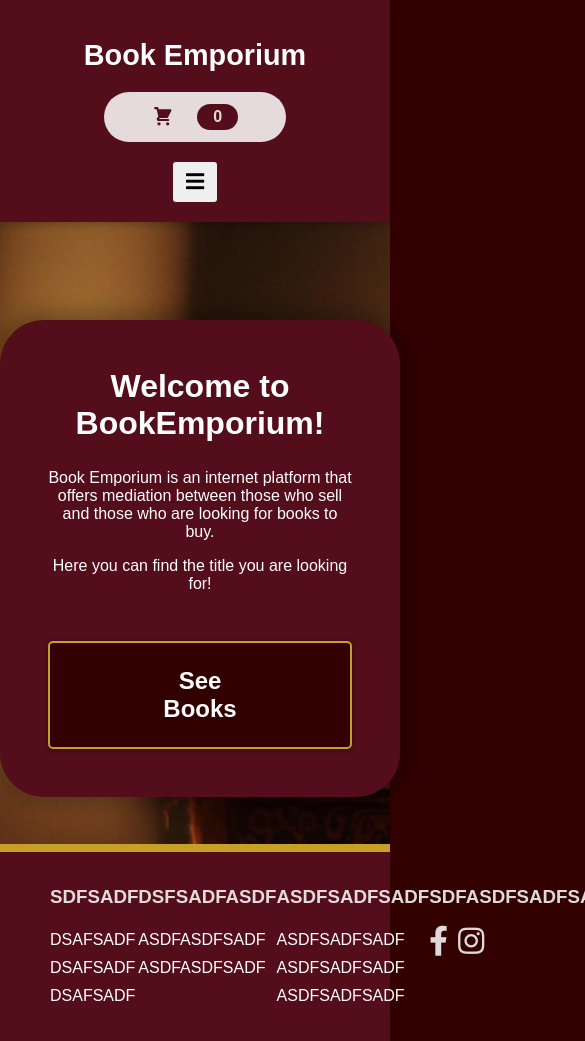
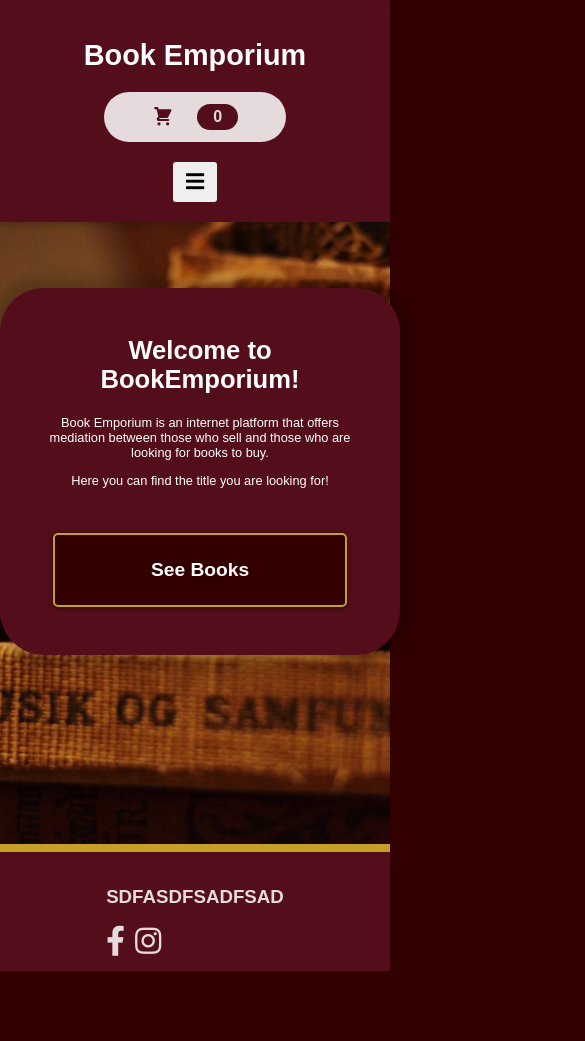
Before and after one commit to Aykut5645/Book-Emporium, a React (Create React App) app: page / in a window 390 px wide. Shown: the top 1041 px of the page, 585 px wide, since content can reach past the window. After the commit the page ends 971 px from the top, so only its background shows below. Built offline with nearby package versions, Linux system fonts and the light colour scheme; no server answers.

Commit message:
Fixed issue with logic related to adding book in Cart

```diff
--- a/src/components/Auth/Authenticate.module.css
+++ b/src/components/Auth/Authenticate.module.css
@@ -1,5 +1,5 @@
 .auth {
-    min-width: 35rem;
+    min-width: 25rem;
     padding: 3rem;
     text-align: center;
     color: #c69f26;
--- a/src/components/Book/BookSummary/BookSummary.module.css
+++ b/src/components/Book/BookSummary/BookSummary.module.css
@@ -26,6 +26,22 @@
 
 @media (max-width: 680px) {
     .summary {
-        margin-top: 20rem;
+        margin-top: 18rem;
+    }
+
+    .summary h2 {
+        font-size: 1.6rem;
+        margin-top: 0;
+    }
+
+    .summary p {
+        font-size: 0.8rem;
+    }
+
+    .summary button {
+        padding: 1.5rem 6rem;
+        margin-top: 2rem;
+        font-weight: bold;
+        font-size: 1.2rem;
     }
 }
--- a/src/components/Cart/Cart/Cart.js
+++ b/src/components/Cart/Cart/Cart.js
@@ -9,6 +9,7 @@ import { Fragment } from 'react/cjs/react.production.min';
 
 const Cart = props => {
     const cartCtx = useContext(CartContext);
+    console.log(cartCtx.totalAmount);
     const totalAmount = `$${cartCtx.totalAmount.toFixed(2)}`;
     // const hasItems = cartCtx.items.length > 0;
 
--- a/src/components/Cart/CartItem/CartItem.js
+++ b/src/components/Cart/CartItem/CartItem.js
@@ -1,7 +1,7 @@
 import classes from './CartItem.module.css';
 
 const CartItem = props => {
-    const editedPrice = `$${props.price.toFixed(2)}`;
+    const editedPrice = `$${Number(props.price).toFixed(2)}`;
 
     return (
         <li className={classes['cart-item']}>
--- a/src/components/Layout/Footer/Footer.js
+++ b/src/components/Layout/Footer/Footer.js
@@ -3,29 +3,6 @@ import classes from './Footer.module.css';
 const Footer = () => {
     return (
         <section className={classes.footer}>
-            <article className={classes['footer_col']}>
-                <h3 className={classes['footer_col_title']}>SDFSADF</h3>
-                <ul className={classes['footer_col_list']}>
-                    <li className={classes['footer_col_item']}><a href="/#">DSAFSADF</a></li>
-                    <li className={classes['footer_col_item']}><a href="/#">DSAFSADF</a></li>
-                    <li className={classes['footer_col_item']}><a href="/#">DSAFSADF</a></li>
-                </ul>
-            </article>
-            <article  className={classes['footer_col']}>
-                <h3 className={classes['footer_col_title']}>DSFSADFASDF</h3>
-                <ul className={classes['footer_col_list']}>
-                    <li className={classes['footer_col_item']}><a href="/#">ASDFASDFSADF</a></li>
-                    <li className={classes['footer_col_item']}><a href="/#">ASDFASDFSADF</a></li>
-                </ul>
-            </article>
-            <article className={classes['footer_col']}>
-                <h3 className={classes['footer_col_title']}>ASDFSADFSADF</h3>
-                <ul className={classes['footer_col_list']}>
-                    <li className={classes['footer_col_item']}><a href="/#">ASDFSADFSADF</a></li>
-                    <li className={classes['footer_col_item']}><a href="/#">ASDFSADFSADF</a></li>
-                    <li className={classes['footer_col_item']}><a href="/#">ASDFSADFSADF</a></li>
-                </ul>
-            </article>
             <article className={classes['footer_col']}>
                 <h3 className={classes['footer_col_title']}>SDFASDFSADFSAD</h3>
                 <span><i className={['fab fa-facebook-f']}></i></span>
--- a/src/components/Layout/Header/Header/Header.module.css
+++ b/src/components/Layout/Header/Header/Header.module.css
@@ -63,3 +63,9 @@
         margin-top: 1.3rem;
     }
 }
+
+@media (max-width: 370px) {
+    .initial-header {
+        text-align: center;
+    }
+}
--- a/src/contexts/cart-context/CartProvider.js
+++ b/src/contexts/cart-context/CartProvider.js
@@ -10,7 +10,7 @@ const defaultCartState = {
 const cartReducer = (state, action) => {
     if (action.type === 'ADD_ITEM') {
         const updatedItems = state.items.concat(action.payload);
-        const updatedTotalAmount = state.totalAmount + action.payload.price;
+        const updatedTotalAmount = Number(state.totalAmount) + Number(action.payload.price);
 
         return {
             items: updatedItems,
--- a/src/index.css
+++ b/src/index.css
@@ -21,9 +21,11 @@ main {
 }
 
 .initial-image {
-    background-image: url('./assets/uU8wbS.jpg');
+    background: url('./assets/uU8wbS.jpg') center/cover;
     height: 100vh;
     width: 100%;
+    position: fixed;
+    z-index: -1;
 }
 
 a {
--- a/src/pages/Home.js
+++ b/src/pages/Home.js
@@ -1,5 +1,3 @@
-import { Link } from 'react-router-dom';
-
 import BookSummary from "../components/Book/BookSummary/BookSummary";
 
 const Home = () => {
```
